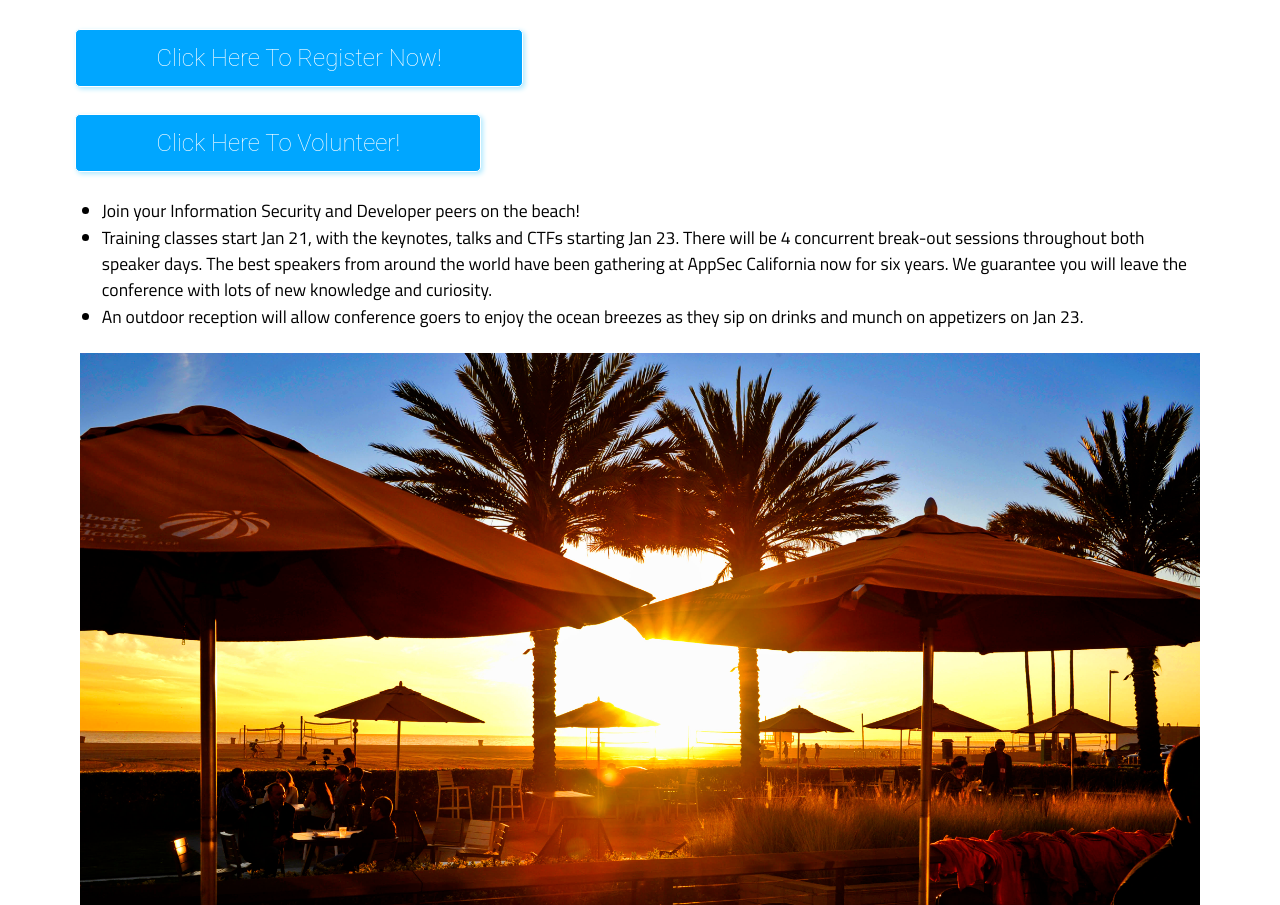
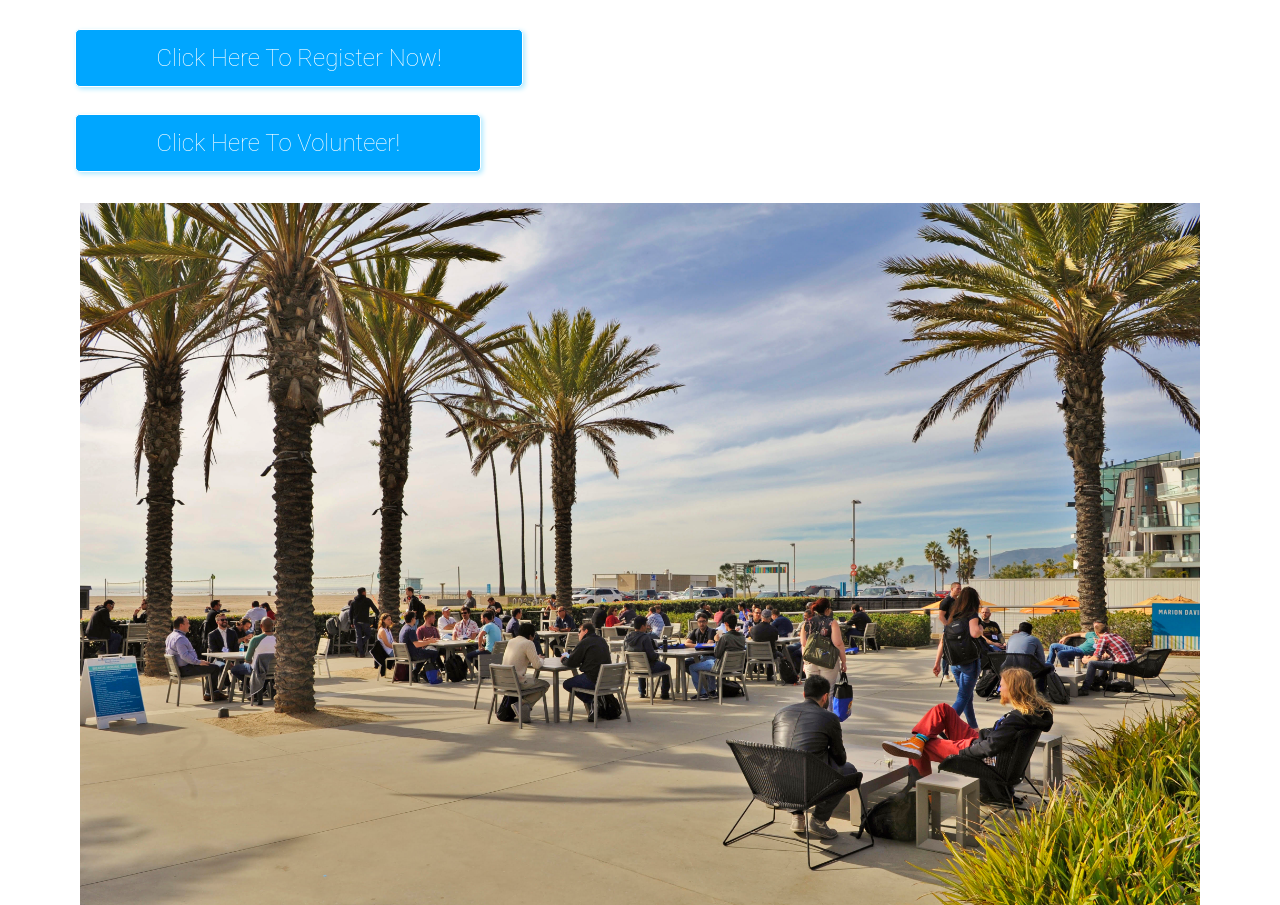
Before and after one commit to OWASP/2020-appseccalifornia, a Jekyll site: the page built from index.html, in a window 1280 px wide. Shown: the part 929-1834 px from the top of the page. Built offline with Jekyll 4.4.1, drawn with Linux system fonts in a browser that asks for light colours; some web fonts are replaced; comment, search, counter and statistics services are not loaded.

Commit message:
adding additional homepage pics

```diff
--- a/index.html
+++ b/index.html
@@ -15,6 +15,8 @@ permalink: /
 <div class="row" align="left"><button padding="10px" name="cftButton" class="button" onclick="window.location.href='https://www.eventbrite.com/e/appsec-california-2020-tickets-77058946383?aff=ebdssbdestsearch';">Click Here To Register Now!</button></div>
 <br>
 <div class="row" align="left"><button padding="10px" name="cftButton" class="button" onclick="window.location.href='https://signup.com/go/QGXzxkB';">Click Here To Volunteer!</button></div>
+<br>
+<div class="row" align="center"><img src="../assets/images/seatingarea.jpg" width="100%" style="padding:5px;"></div>
 <br>
 <div class="row">
 <ul>
@@ -38,6 +40,7 @@ permalink: /
 </ul>
 </div></div>
 </div>
+<br>
 <div align="center" class="video-container">
 <iframe width="1245" height="700" src="https://www.youtube.com/embed/Pbg_VvWg2yc" frameborder="0" allow="accelerometer; autoplay; encrypted-media; gyroscope; picture-in-picture" allowfullscreen></iframe>
 </div>
```
